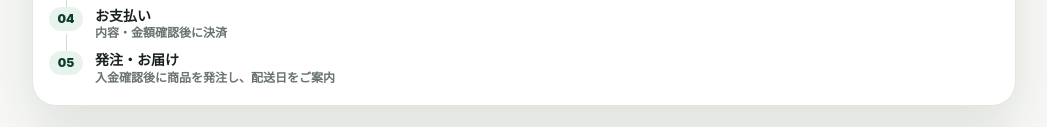
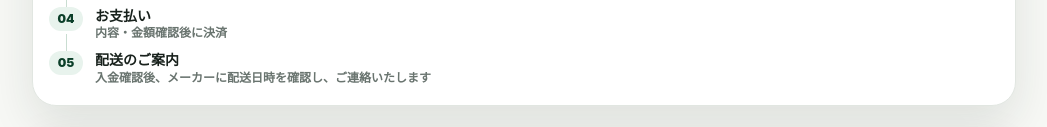
Before and after one commit to xinjiaantian83-prog/american-fence-estimate-tool, a plain HTML site: page index.html in a window 1280 px wide. Shown: the part 3566-3693 px from the top of the page, without its empty margins (116-1163 px from the left). Drawn offline with Linux system fonts and the light colour scheme.

Commit message:
Update delivery guidance step copy

```diff
--- a/index.html
+++ b/index.html
@@ -156,8 +156,8 @@
         <li>
           <span>05</span>
           <div>
-            <strong>発注・お届け</strong>
-            <p>入金確認後に商品を発注し、配送日をご案内</p>
+            <strong>配送のご案内</strong>
+            <p>入金確認後、メーカーに配送日時を確認し、ご連絡いたします</p>
           </div>
         </li>
       </ol>
```
